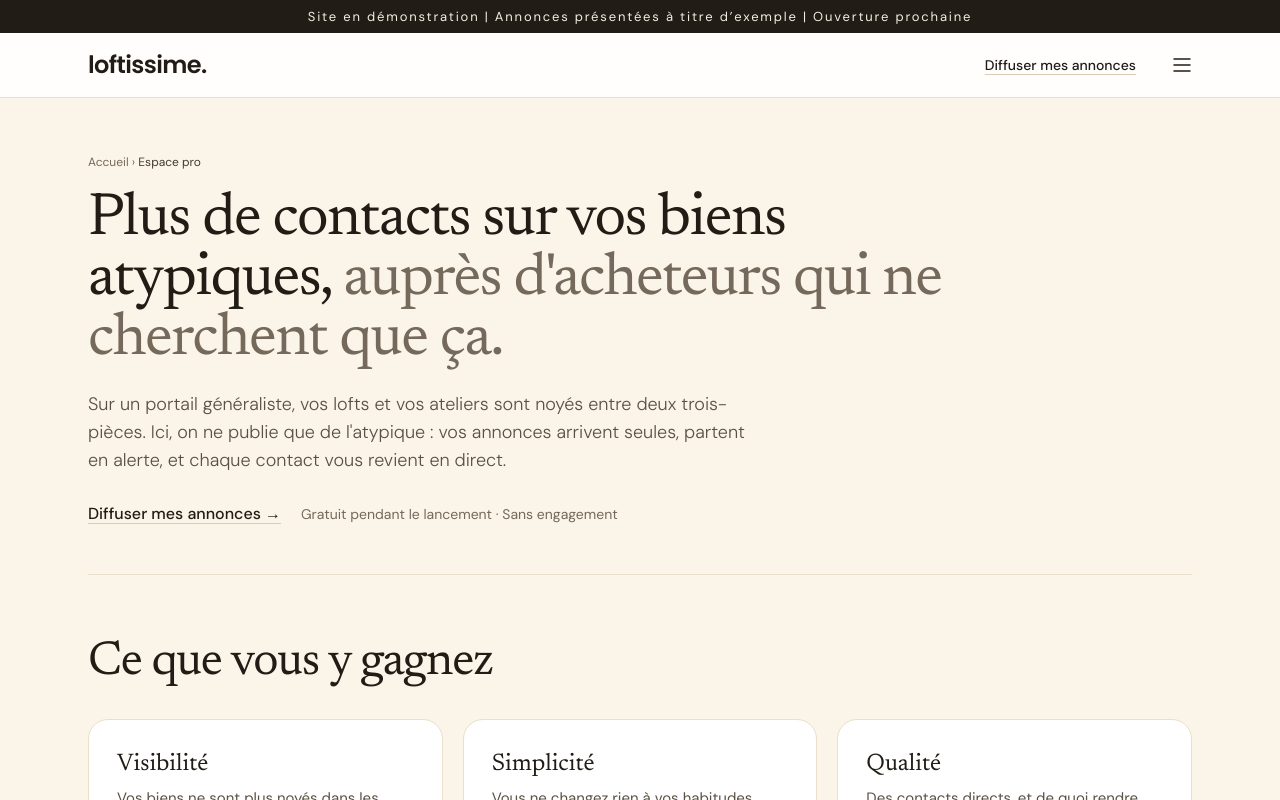
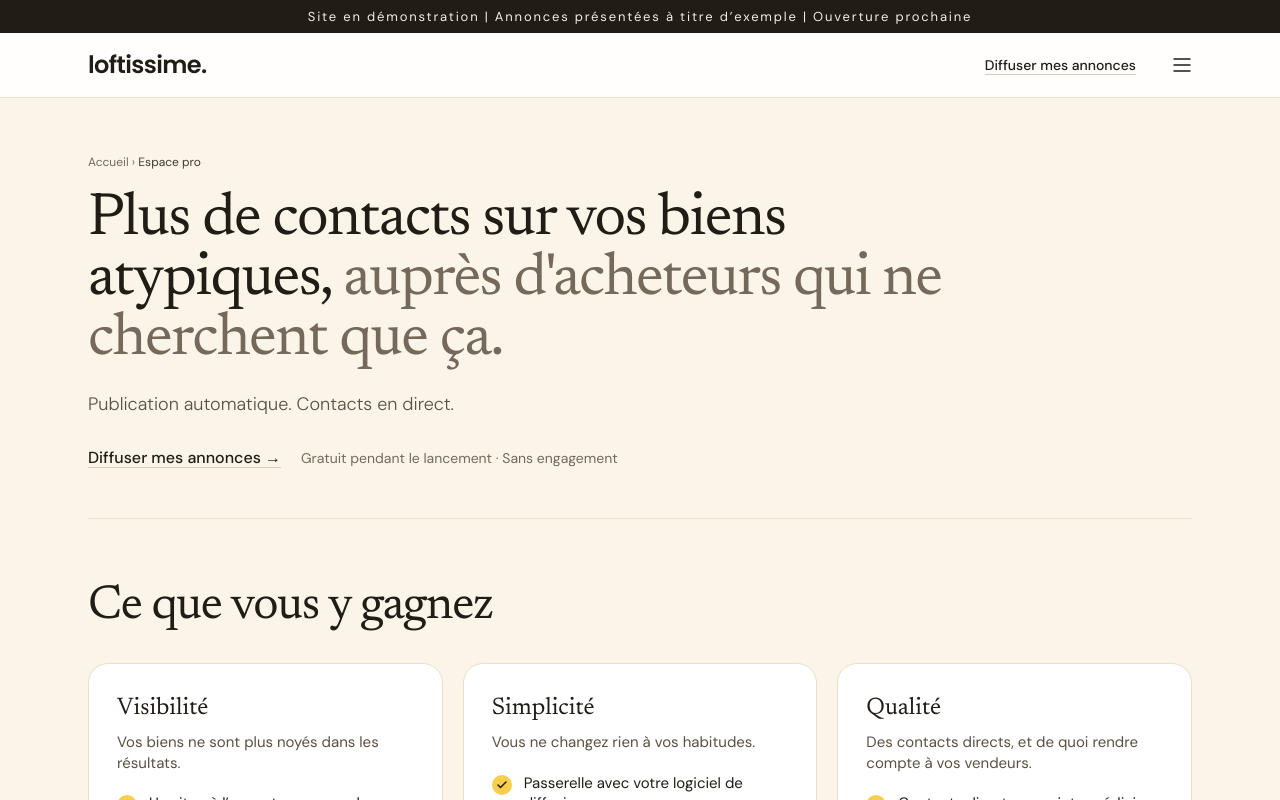
Before and after one commit to Emineve/atypic-portal, a Next.js app in the folder frontend/: page /pro in a window 1280 px wide. Shown: the top 800 px of the page. Built offline with nearby package versions, Linux system fonts and the light colour scheme; no server answers; the database is empty.

Commit message:
Espace pro : sous-titre court
Co-Authored-By: Claude Fable 5.2 <noreply@anthropic.com>
Claude-Session: https://claude.ai/code/session_015aKJiDLUy7h6cRtFn1LWuo

```diff
--- a/frontend/app/pro/page.tsx
+++ b/frontend/app/pro/page.tsx
@@ -104,7 +104,7 @@ export default function ProPage() {
             Plus de contacts sur vos biens atypiques, <span className="text-stone-500">auprès d&apos;acheteurs qui ne cherchent que ça.</span>
           </h1>
           <p className="mt-5 max-w-2xl text-base md:text-lg font-light leading-relaxed text-stone-600">
-            Sur un portail généraliste, vos lofts et vos ateliers sont noyés entre deux trois-pièces. Ici, on ne publie que de l&apos;atypique : vos annonces arrivent seules, partent en alerte, et chaque contact vous revient en direct.
+            Publication automatique. Contacts en direct.
           </p>
           <p className="mt-7 flex flex-wrap items-baseline gap-x-5 gap-y-2">
             <a href="#rejoindre" className="text-base font-medium text-stone-900 underline underline-offset-4 decoration-stone-300 hover:decoration-stone-900 transition">
```
